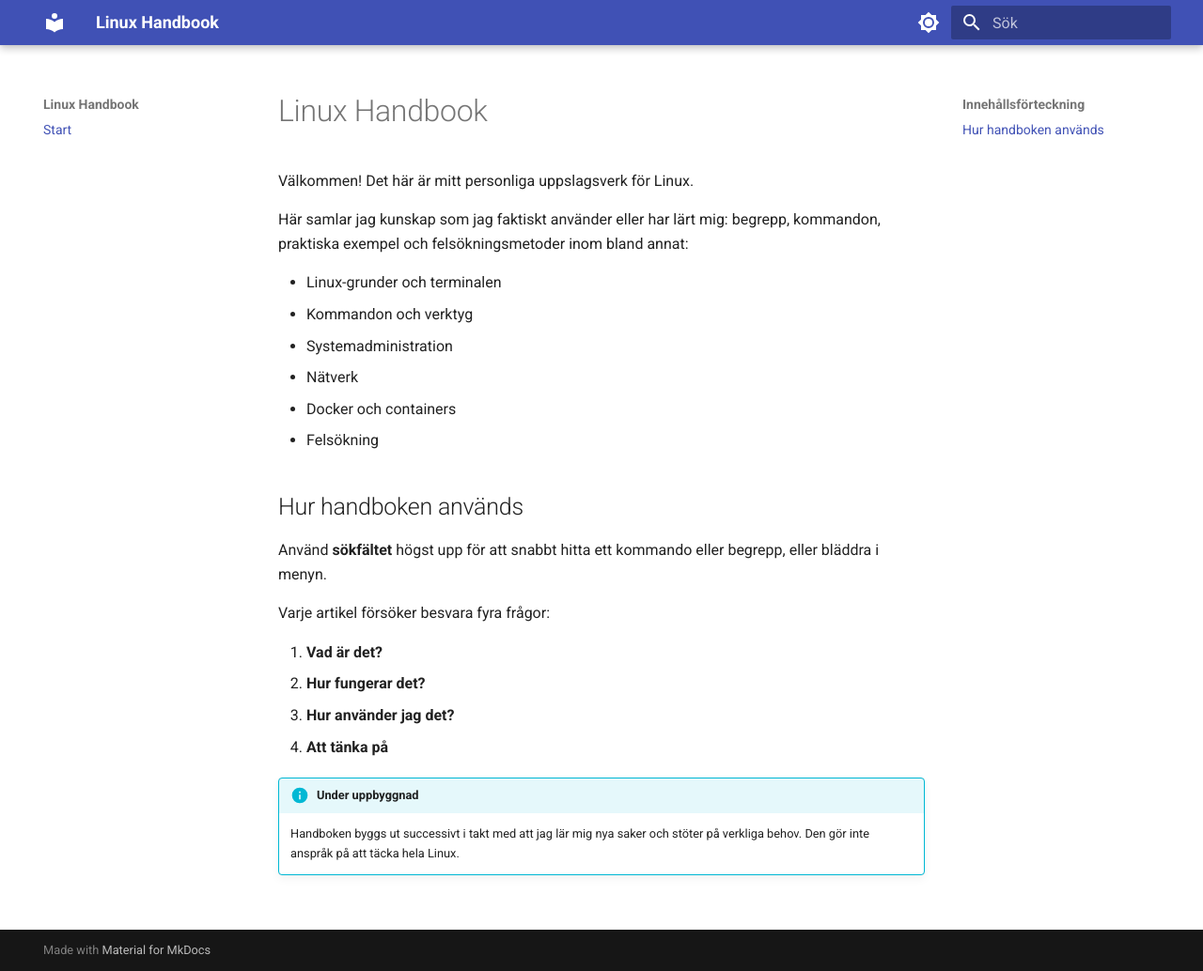
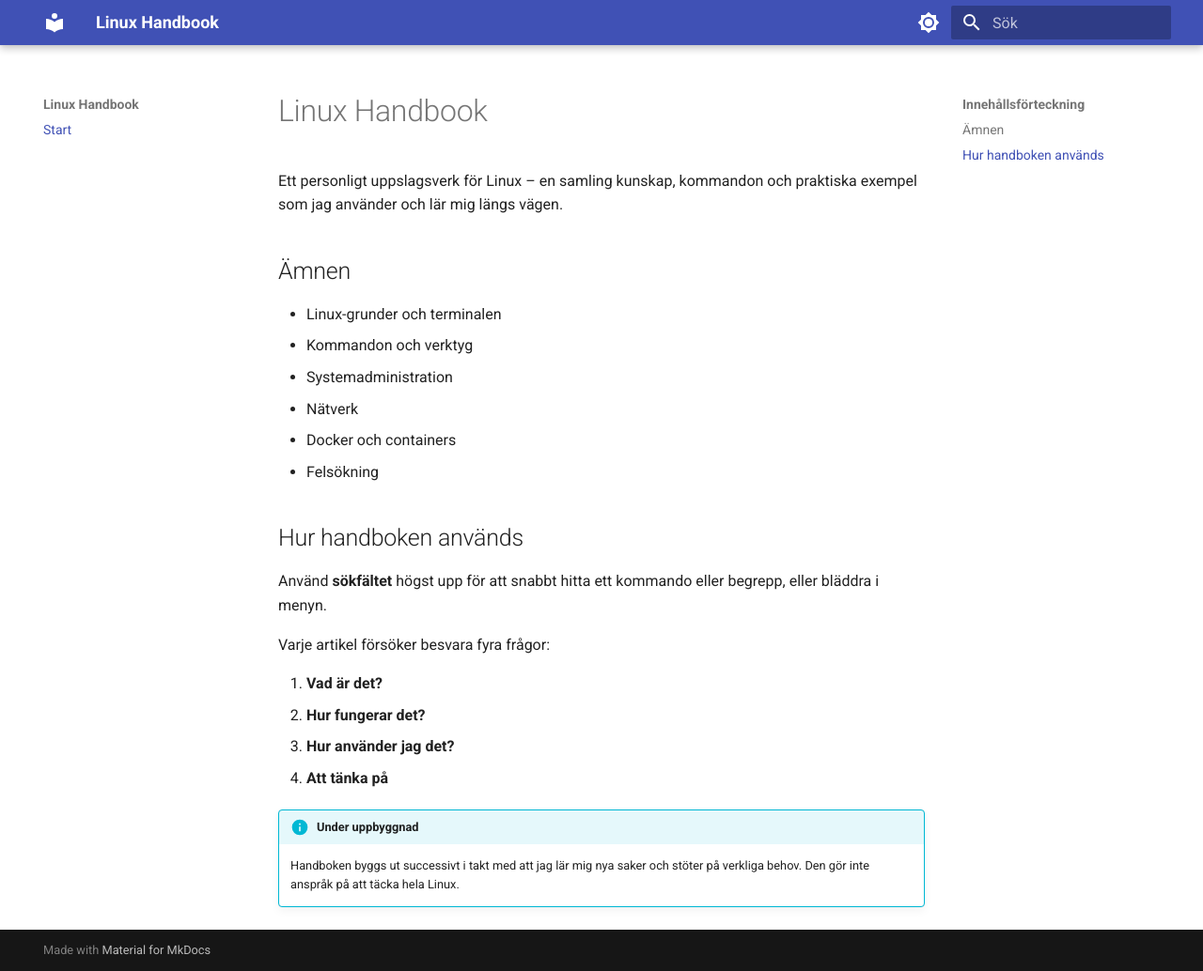
Before and after one commit to mubuyuk/linux-handbook, an MkDocs documentation site: the page built from docs/index.md, in a window 1280 px wide and 1034 px high. Shown: the whole window at 94% size. Built offline with MkDocs 1.6.1 and Material for MkDocs 9.7.7, drawn with Linux system fonts in a browser that asks for light colours.

Commit message:
Förenkla introduktionen på startsidan
Co-Authored-By: Claude Opus 5.5 <noreply@anthropic.com>

```diff
--- a/docs/index.md
+++ b/docs/index.md
@@ -1,9 +1,8 @@
 # Linux Handbook
 
-Välkommen! Det här är mitt personliga uppslagsverk för Linux.
+Ett personligt uppslagsverk för Linux – en samling kunskap, kommandon och praktiska exempel som jag använder och lär mig längs vägen.
 
-Här samlar jag kunskap som jag faktiskt använder eller har lärt mig: begrepp,
-kommandon, praktiska exempel och felsökningsmetoder inom bland annat:
+## Ämnen
 
 - Linux-grunder och terminalen
 - Kommandon och verktyg
```
